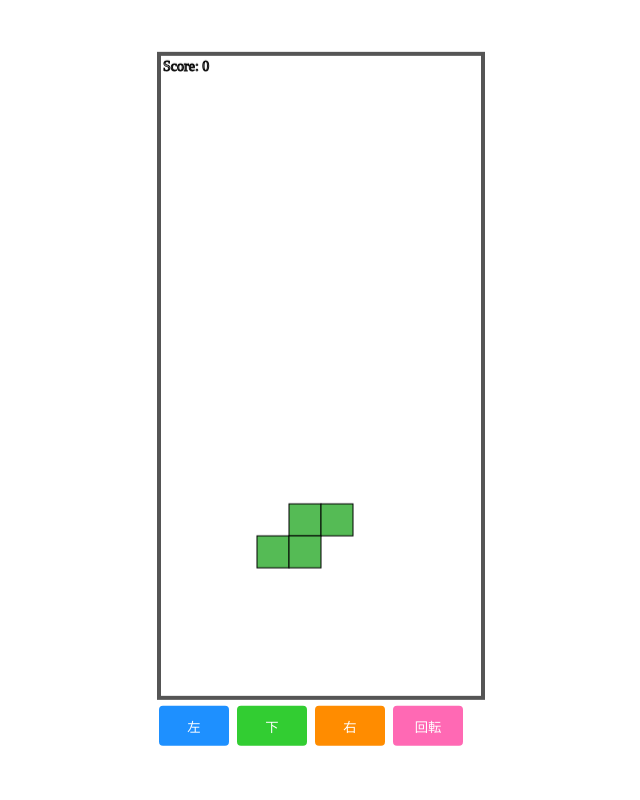
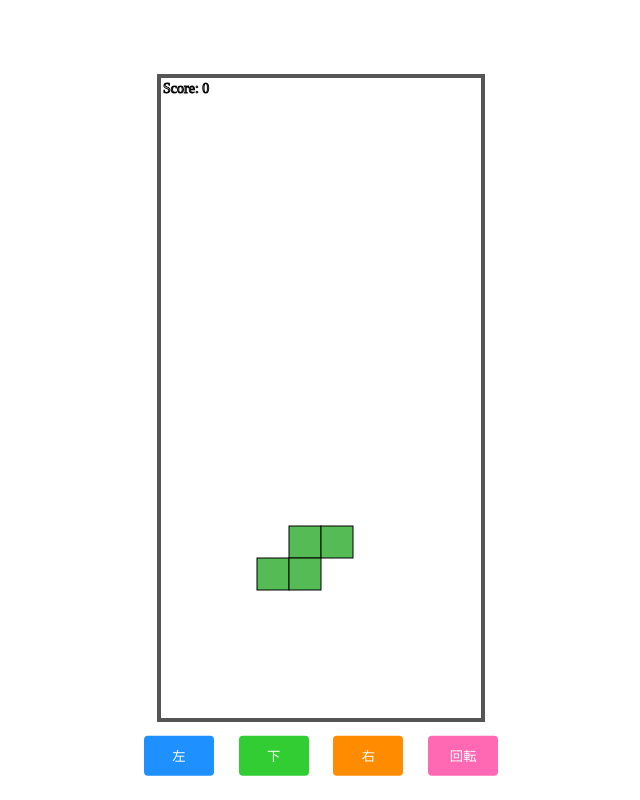
Before and after one commit to hironet/portfolio, a PHP site: page / in a window 1280 px wide. Shown: the whole page, without its empty margins (319-959 px from the left). Run offline with PHP 8.4, Linux system fonts and the light colour scheme.

Commit message:
操作ボタンの位置を修正。

```diff
--- a/tetris/css/common.css
+++ b/tetris/css/common.css
@@ -8,6 +8,17 @@ div#screen {
   position: absolute;
   top: 50%;
   transform: translate(-50%, -50%);
+}
+
+div#control {
+  bottom: 0;
+  display: flex;
+  justify-content: space-evenly;
+  left: 50%;
+  margin-right: -50%;
+  position: absolute;
+  transform: translate(-50%, -50%);
+  width: 400px;
 }
 
 button#left-btn {
--- a/tetris/index.php
+++ b/tetris/index.php
@@ -10,12 +10,15 @@
 
 <div id="screen">
   <canvas id="can"></canvas>
-  <br>
+</div>
+
+<div id="control">
   <button id="left-btn" class="control-btn" type="button">左</button>
   <button id="under-btn" class="control-btn" type="button">下</button>
   <button id="right-btn" class="control-btn" type="button">右</button>
   <button id="rotate-btn" class="control-btn" type="button">回転</button>
 </div>
+
 <script src="js/tetris.js"></script>
 
 </body>
```
